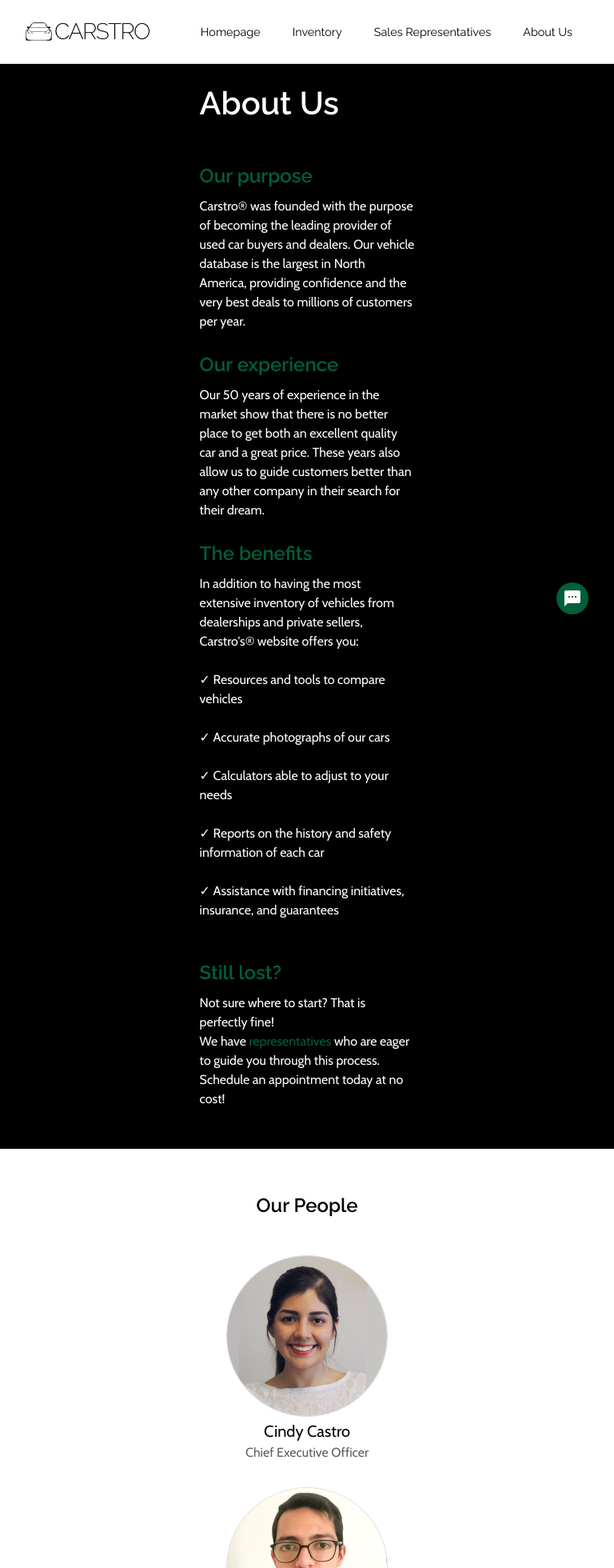
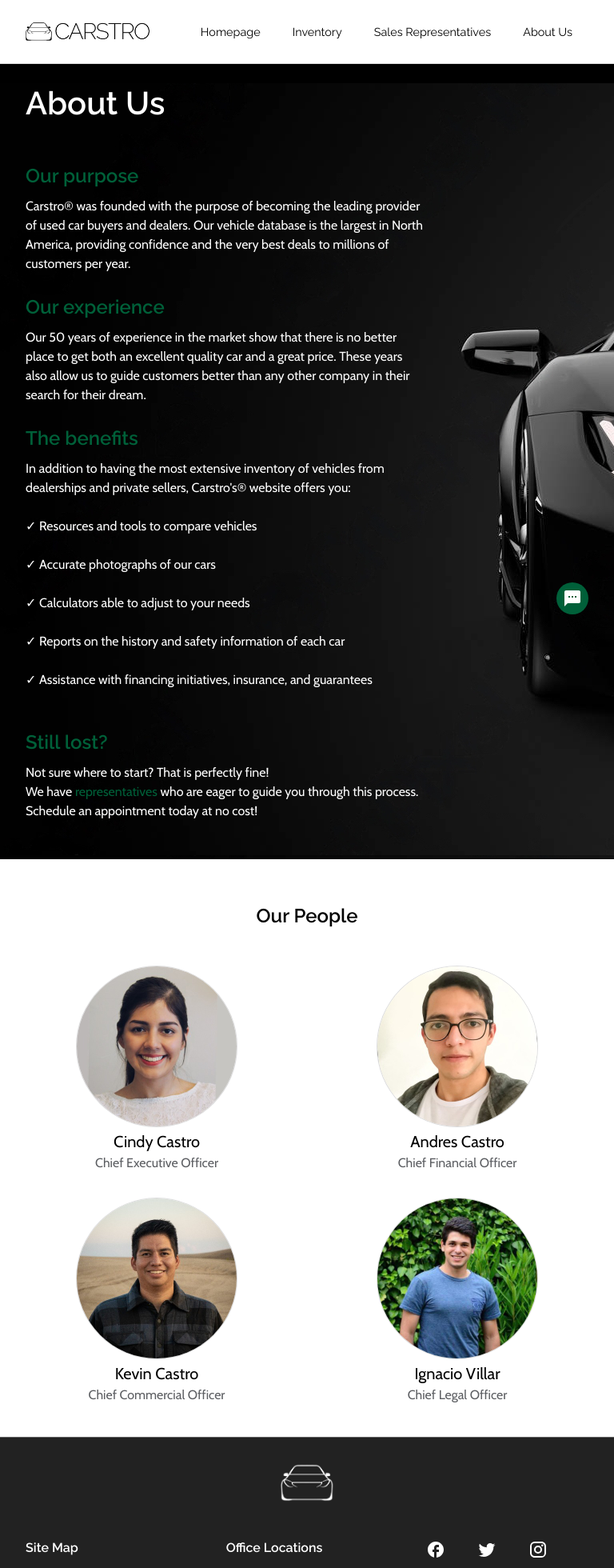
Before and after one commit to kevincastrochavez/carstro, a React (Create React App) app: page /aboutUs in a window 768 px wide. Shown: the top 1960 px of the page at 80% size. Built offline with nearby package versions, Linux system fonts and the light colour scheme; what react-chatbot-kit would draw is missing.

Commit message:
fixed the aboutUs page for tablet

```diff
--- a/src/styles/aboutUs.scss
+++ b/src/styles/aboutUs.scss
@@ -57,57 +57,6 @@
   .about-us-car-large {
     display: none;
   }
-}
-
-/* Tablet View -medium */
-@media only screen and (min-width: 720px) and (max-width: 989px) {
-  .aboutUsContainer {
-    display: flex;
-    flex-direction: column;
-    align-items: center;
-    // height: 580px;
-    margin-bottom: 50px;
-  }
-  .about-us-car-mobile {
-    display: none;
-  }
-  .about-us-car-ipad {
-    height: 580px;
-  }
-
-  .about-us-car-large {
-    display: none;
-  }
-
-  .about-us-info-wrap {
-    width: 35vw;
-  }
-  // .about-us-p {
-  //   width: 32vw !important;
-  // }
-}
-
-/* Desktop   V I E W -large */
-@media only screen and (min-width: 990px) and (max-width: 1439px) {
-  .aboutUsContainer {
-    display: flex;
-    flex-direction: column;
-    align-items: center;
-  }
-  .about-us-car-mobile {
-    display: none;
-  }
-  .about-us-car-ipad {
-    display: none;
-  }
-
-  .about-us-car-large {
-    height: 580px;
-  }
-
-  // .about-us-info-wrap {
-  //   width: 35vw;
-  // }
 }
 
 // /* 4 K   V I E W  -extralarge*/
@@ -173,3 +122,54 @@
 .aboutUsLinkSalesR:hover {
   opacity: 70%;
 }
+
+/* Tablet View -medium */
+@media only screen and (min-width: 720px) and (max-width: 989px) {
+  .aboutUsContainer {
+    padding: 0 32px 48px;
+    margin-bottom: 0;
+    background-image: url('../../public/aboutUsImages/car-ipad.jpeg');
+  }
+
+  .about-us-car-mobile {
+    display: none;
+  }
+  .about-us-car-ipad {
+    height: 580px;
+  }
+
+  .about-us-car-large {
+    display: none;
+  }
+
+  .about-us-info-wrap {
+    width: 500px;
+  }
+
+  .aboutUs_representativesContainer {
+    grid-template-columns: 1fr 1fr;
+  }
+}
+
+/* Desktop   V I E W -large */
+@media only screen and (min-width: 990px) and (max-width: 1439px) {
+  .aboutUsContainer {
+    display: flex;
+    flex-direction: column;
+    align-items: center;
+  }
+  .about-us-car-mobile {
+    display: none;
+  }
+  .about-us-car-ipad {
+    display: none;
+  }
+
+  .about-us-car-large {
+    height: 580px;
+  }
+
+  // .about-us-info-wrap {
+  //   width: 35vw;
+  // }
+}
```
Also changed, not shown: public/aboutUsImages/car-ipad.jpeg (renamed from public/aboutUsImages/about-us-car-ipad.jpeg).
